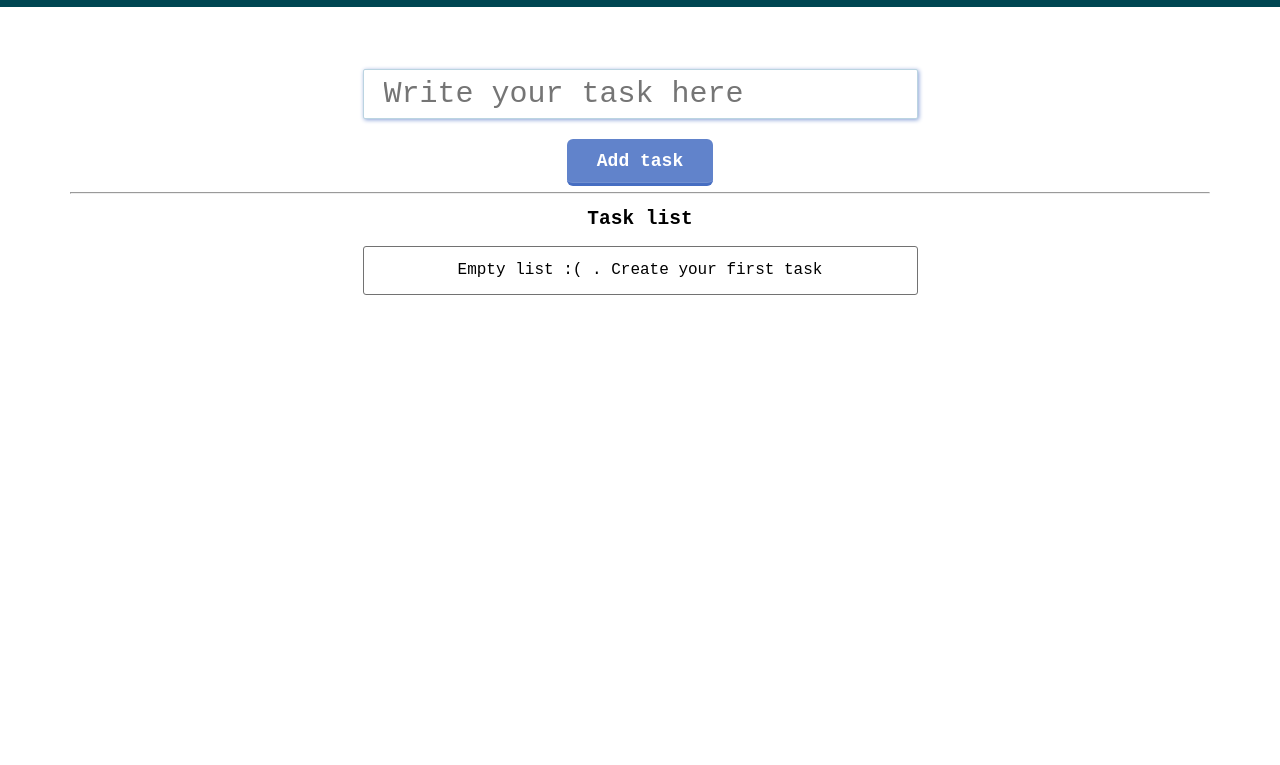
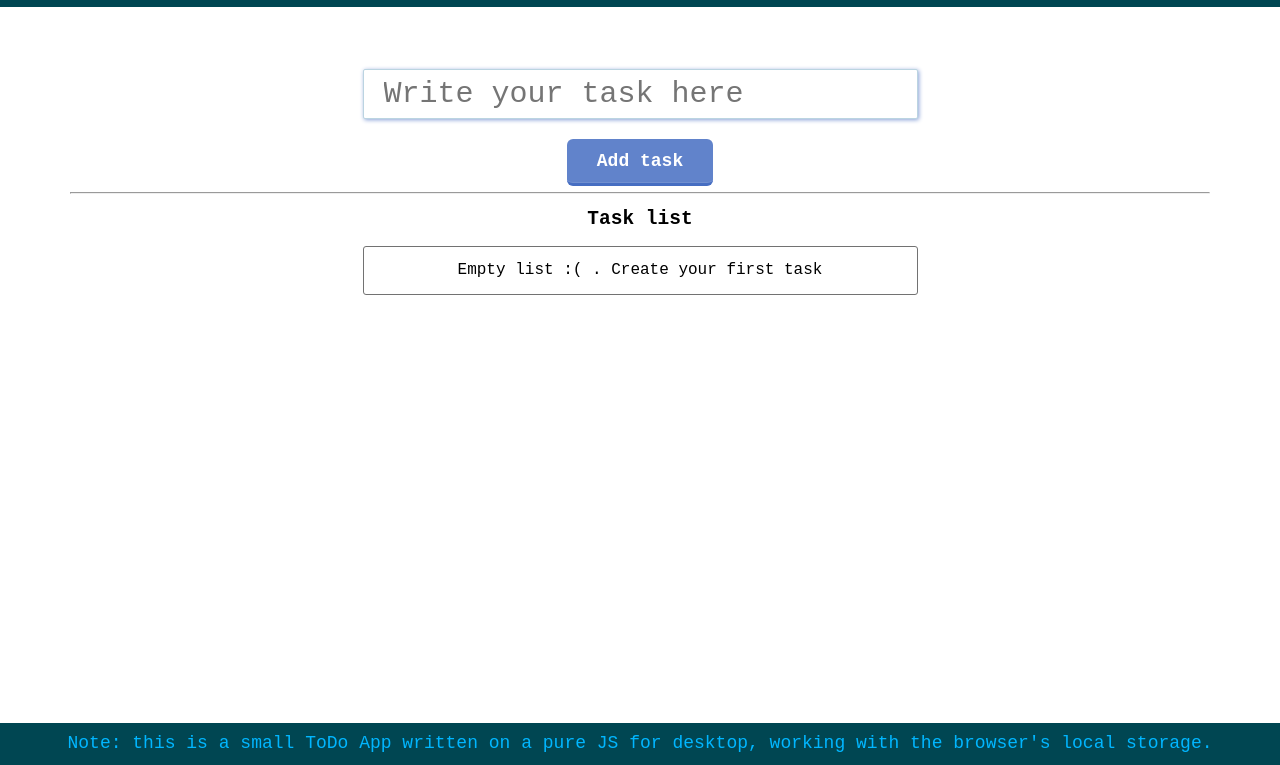
Before and after one commit to mrrotberry/vanilla-js-todo-app, a website: page src/index.html in a window 1280 px wide. Shown: the part 35-800 px from the top of the page. Drawn offline with nearby package versions, Linux system fonts and the light colour scheme; files that its build step writes are made by us from their sources.

Commit message:
add view part

```diff
--- a/src/index.html
+++ b/src/index.html
@@ -8,14 +8,13 @@
     <title>Document</title>
   </head>
   <body>
-    <header>
-      <div class="navbar">
+    <div class="wrapper">
+      <header>
         <div class="logo text-center text-primary">
           <div class="h4">ToDo App</div>
         </div>
-      </div>
-    </header>
-    <div class="container">
+      </header>
+      <div class="container">
       <div class="row">
         <div class="col-xs-12 col-sm-offset-3 col-sm-6" id="task-input-wp">
           <input type="text" id="task-text" class="task-input" placeholder="Write your task here" autofocus>
@@ -34,6 +33,12 @@
         </div>
       </div>
     </div>
+    </div>
+    <footer>
+      <div class="description">
+        Note: this is a small ToDo App written on a pure JS for desktop, working with the browser's local storage.
+      </div>
+    </footer>
     <script src="js/app.js"></script>
   </body>
 </html>
--- a/src/scss/service.scss
+++ b/src/scss/service.scss
@@ -3,6 +3,22 @@
 * {
 	box-sizing: border-box;
 	font-family: monospace;
+}
+
+html{
+	height: 100%;
+}
+
+
+body {
+	display: flex;
+	flex-direction: column;
+	height: 100%;
+	min-height: 100vh;
+}
+
+.wrapper{
+	height: 100%;
 }
 
 .container {
--- a/src/scss/style.scss
+++ b/src/scss/style.scss
@@ -5,7 +5,7 @@ $danger: #bb3e3e;
 @import "service";
 @import "icons";
 
-.navbar {
+header {
 	margin-bottom: 62px;
 	padding: 10px 0;
 	background-color: #004652;
@@ -14,6 +14,19 @@ $danger: #bb3e3e;
 
 .logo {
 	line-height: 1.2;
+	font-size: 18px;
+	color: #00b6ff;
+}
+
+footer{
+	margin-top: auto;
+}
+
+.description{
+	padding: 10px 0;
+	background-color: #004652;
+	line-height: 1.2;
+	text-align: center;
 	font-size: 18px;
 	color: #00b6ff;
 }
```
